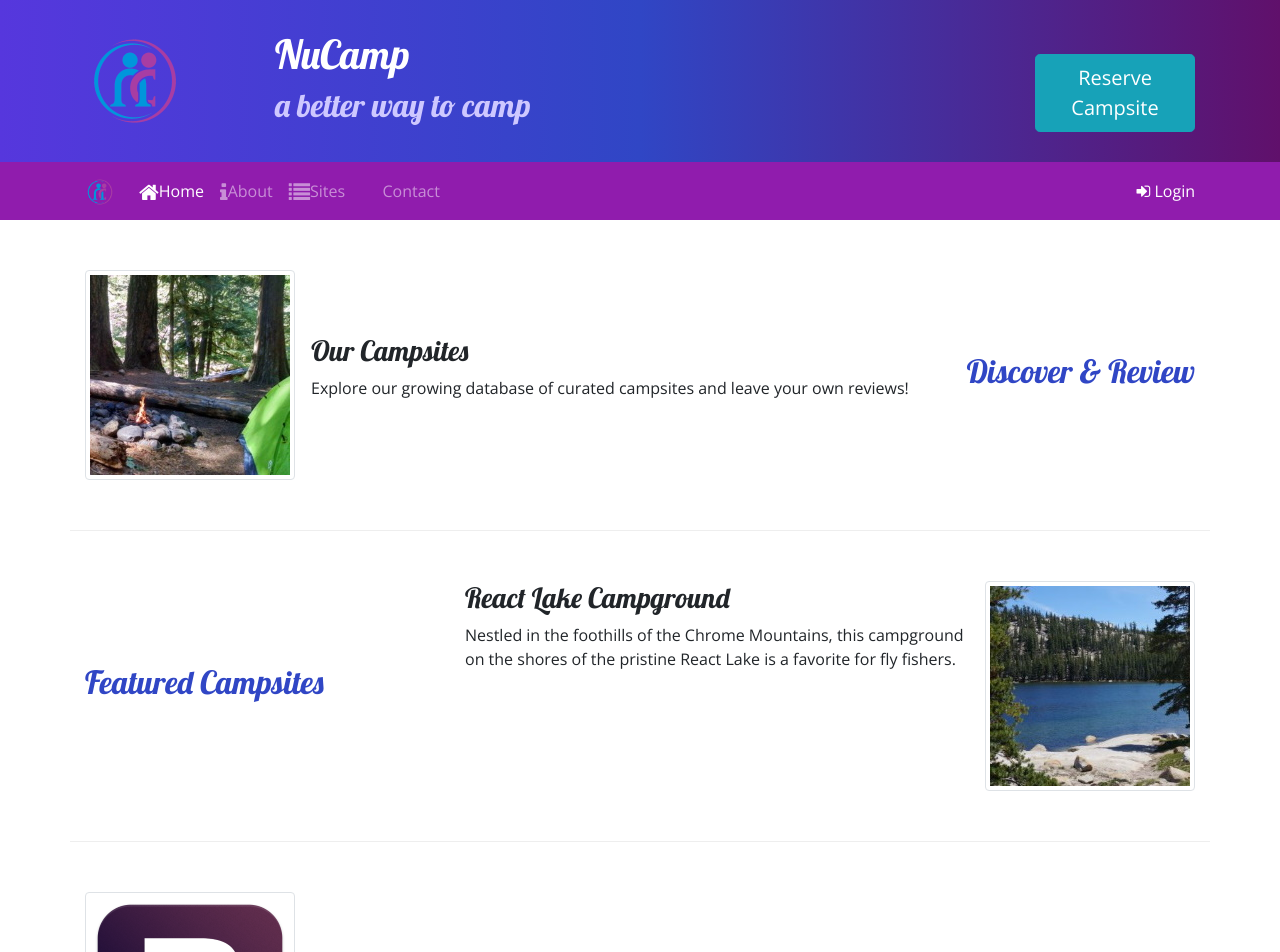
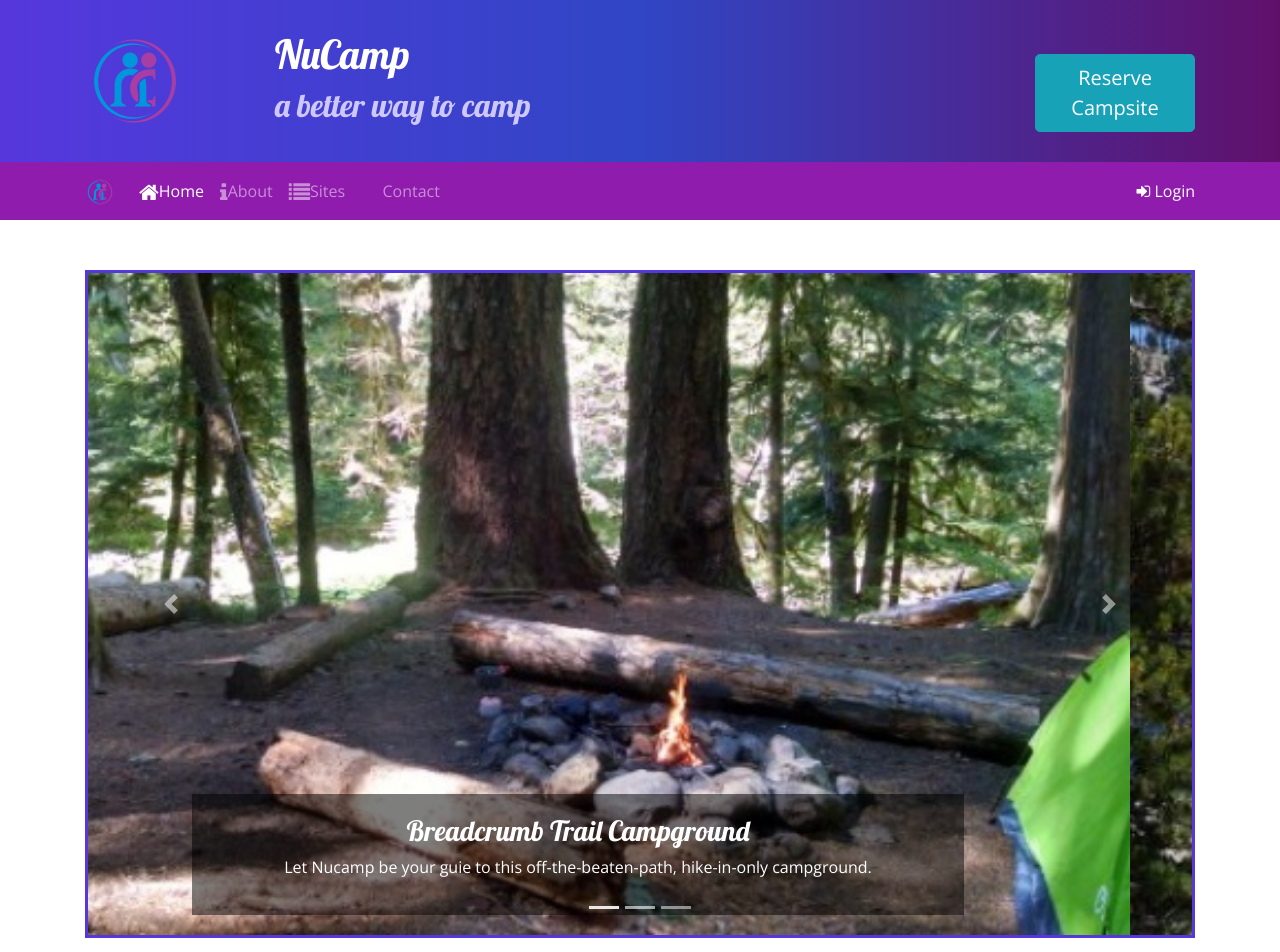
Before and after one commit to ConradoGonzalez/nucamp-bootstrap-campsite, a website: page index.html in a window 1280 px wide. Shown: the top 952 px of the page. Drawn offline with nearby package versions, Linux system fonts and the light colour scheme.

Commit message:
Carousel
Added an image carousel with multiple Bootstrap classes

Added CSS styles

```diff
--- a/css/styles.css
+++ b/css/styles.css
@@ -39,3 +39,11 @@ a, a:hover {
     color: inherit;
     text-decoration: none;
   }
+
+  .carousel-caption {
+    background-color: rgba(0, 0, 0, 0.5);
+}
+
+.carousel {
+    border: solid #5637DD;
+}
--- a/index.html
+++ b/index.html
@@ -97,6 +97,50 @@
     </div>
 
     <div class="container">
+
+        <div class="row row-content">
+            <div class="col md-8 mx-auto">
+                <div id="homeCarousel" class="carousel slide" data-ride="carousel">
+                    <ol class="carousel-indicators">
+                        <li data-target="#homeCarousel" data-slide-to="0" class="active"></li>
+                        <li data-target="#homeCarousel" data-slide-to="1"></li>
+                        <li data-target="#homeCarousel" data-slide-to="2"></li>
+                    </ol>
+                    <div class="carousel-inner">
+                        <div class="carousel-item active">
+                            <img class="d-block w-100" src="img/breadcrumb-trail.jpg" alt="Breadcrumb Trail Campground">
+                            <div class="carousel-caption">
+                                <h3>Breadcrumb Trail Campground</h3>
+                                <p class="d-none d-sm-block">Let Nucamp be your guie to this off-the-beaten-path, hike-in-only campground.</p>
+                            </div>
+                        </div>
+                        <div class="carousel-item">
+                            <img class="d-block w-100" src="img/react-lake.jpg" alt="React Lake Campground">
+                            <div class="carousel-caption">
+                                <h3>React Lake Campground</h3>
+                                <p>Nestled in the foothills of the Chrome Mountains, this campground on the shores of the pristine React Lake is a favorite for fly fishers.</p>
+                            </div>
+                        </div>
+                        <div class="carousel-item">
+                            <img class="d-block w-100" src="img/chrome-river.jpg" alt="Chrome River Campground">
+                            <div class="carousel-caption">
+                                <h3>Chrome River Campground</h3>
+                                <p>Spend a few sunny days and starry nights beneath a canopy of old-growth firs at this enchanting spot by the Chrome River.</p>
+                            </div>
+                        </div>
+                    </div>
+                    <a class="carousel-control-prev" href="#homeCarousel" role="button" data-slide="prev">
+                        <span class="carousel-control-prev-icon"></span>
+                        <span class="sr-only">Previous</span>
+                    </a>
+                    <a class="carousel-control-next" href="#homeCarousel" role="button" data-slide="next">
+                        <span class="carousel-control-next-icon"></span>
+                        <span class="sr-only">Next</span>
+                    </a>
+                </div>
+            </div>
+        </div>
+
         <div class="row row-content align-items-center">
             <div class="col-sm-4 order-sm-last col-md-3">
                 <h2 class="text-sm-right">Discover & Review</h2>
```
